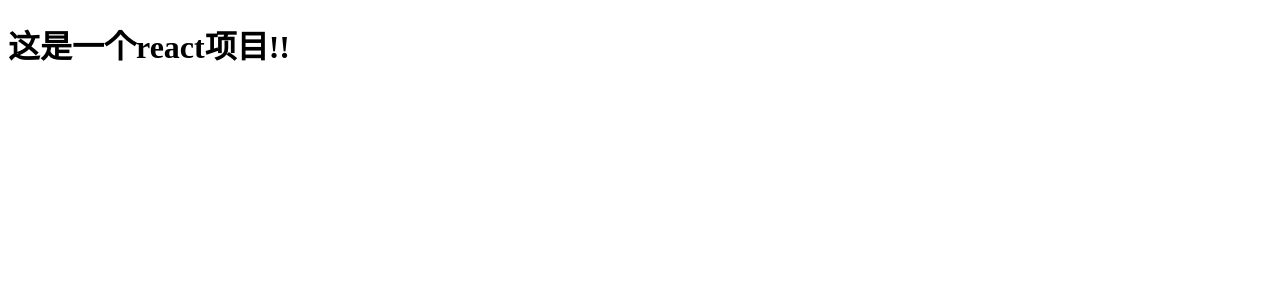
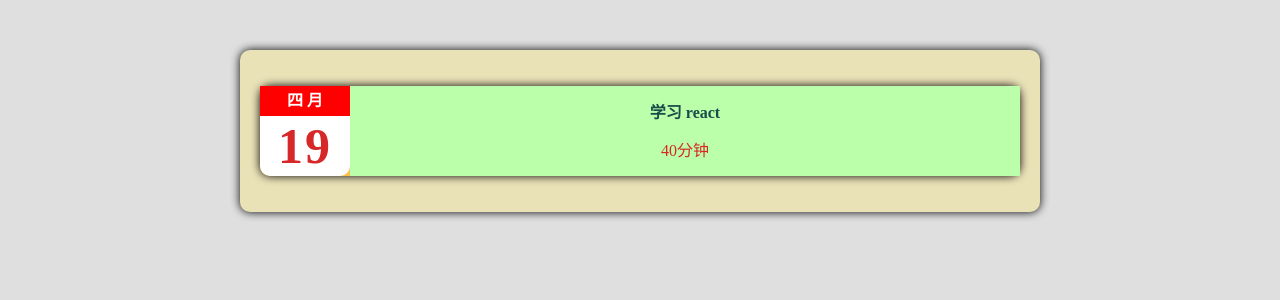
Before and after one commit to benxiaohaihuiwan/react, a JavaScript app: page / in a window 1280 px wide. Shown: the top 300 px of the page. Built offline with nearby package versions, Linux system fonts and the light colour scheme.

Commit message:
fix: 研发一个日历工作的小demo

```diff
--- /dev/null
+++ b/src/App.js
@@ -0,0 +1,9 @@
+import Logs from "./components/Logs/Logs"
+
+const App = ()=>{
+  return (
+   <Logs />
+  )
+}
+
+export default App
--- /dev/null
+++ b/src/components/Logs/Logs.css
@@ -0,0 +1,26 @@
+*{
+  box-sizing: border-box;
+}
+
+body{
+  background: #DFDFDF;
+  margin: 0;
+}
+
+.logs {
+  width: 800px;
+  background: #EAE2B7;
+  /* background: #bfa; */
+  margin: 50px auto;
+  box-shadow: 0 0 10px rgba(0, 0, 0, 2);
+  border-radius: 10px;
+  padding: 20px;
+}
+
+.item{
+  display: flex;
+  background: #FCBF49;
+  box-shadow: 0 0 10px rgba(0, 0, 0,2);
+  border-radius: 10px;
+  margin: 16px 0;
+}
--- /dev/null
+++ b/src/components/Logs/Logs.js
@@ -0,0 +1,15 @@
+import LogsItem from "./LogsItem"
+import MyDate from "./MyDate"
+import './Logs.css'
+const Logs = ()=>{
+  return (
+    <div className="logs">
+      <div className="item">
+        <MyDate />
+        <LogsItem />
+      </div>
+    </div>
+  )
+}
+
+export default Logs
--- /dev/null
+++ b/src/components/Logs/LogsItem.css
@@ -0,0 +1,15 @@
+
+.content{
+  flex: auto;
+  text-align: center;
+  background: #bfa;
+}
+
+.desc{
+  font-size: 16px;
+  color: #194b49;
+}
+
+.item {
+  color: #D62828;
+}
--- /dev/null
+++ b/src/components/Logs/LogsItem.js
@@ -0,0 +1,11 @@
+import './LogsItem.css'
+const LogsItem = ()=>{
+  return (
+      <div className="content">
+        <h2 className="desc">学习 react</h2>
+        <div className="time">40分钟</div>
+      </div>
+  )
+}
+
+export default LogsItem
--- /dev/null
+++ b/src/components/Logs/MyDate.css
@@ -0,0 +1,21 @@
+.date {
+  width: 90px;
+  background: #fff;
+  border-radius: 10px;
+  font-weight: bold;
+  text-align: center;
+}
+
+.month{
+  height: 30px;
+  line-height: 30px;
+  color: #fff;
+  background: red;
+}
+
+.day{
+  height: 60px;
+  line-height: 60px;
+  font-size: 50px;
+  letter-spacing: 2px;
+}
--- /dev/null
+++ b/src/components/Logs/MyDate.js
@@ -0,0 +1,16 @@
+import './MyDate.css'
+
+const MyDate = ()=>{
+  return(
+    <div className="date">
+      <div className="month">
+        四 月
+      </div>
+      <div className="day">
+        19
+      </div>
+    </div>
+  )
+}
+
+export default MyDate
--- a/src/index.js
+++ b/src/index.js
@@ -2,10 +2,12 @@
 
 import ReactDom from "react-dom/client";
 
-const App = <div>
-  <h1>这是一个react项目!!</h1>
-</div>
+import App from './App'
+
+// const App = <div>
+//   <h1>这是一个react项目!!</h1>
+// </div>
 
 const root = ReactDom.createRoot(document.getElementById('root'))
 
-root.render(App)
+root.render(<App />)
```
